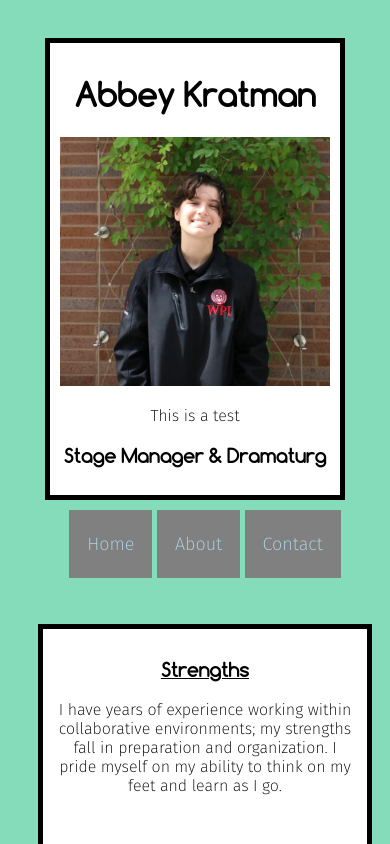
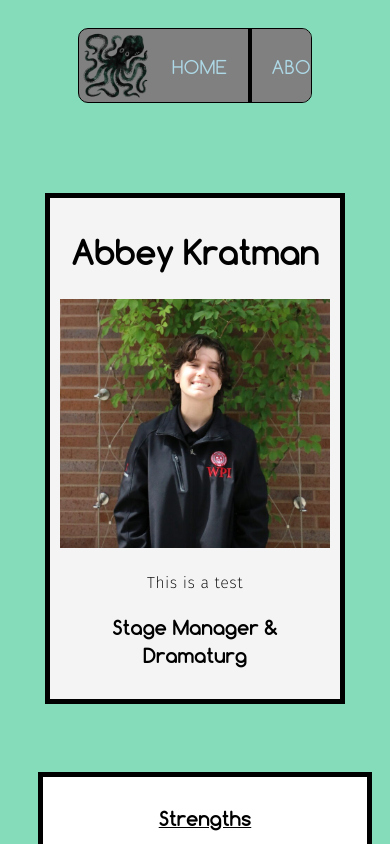
Before and after one commit to aekratman/sitetime, a plain HTML site: page index.html in a window 390 px wide. Shown: the top 844 px of the page. Drawn offline with Linux system fonts and the light colour scheme; files that its build step writes are made by us from their sources; a script that the page names is missing.

Commit message:
css updates
header addition, pushing early through mobile test

```diff
--- a/index.html
+++ b/index.html
@@ -4,11 +4,38 @@
   <meta charset="UTF-8">
   <meta name="viewport" content="width=device-width, initial-scale=1.0">
   <title>Abbey Kratman</title>
-  <link rel="stylesheet" href="neocities-aekratman/style.css">
+  <link rel="stylesheet" href="/style.css">
 </head>
 
+
+
+
+    <header class="header-container">
+        <div class="header-bar round-corners display_row">
+          <img src="/images/octopus.png">
+          <div class="button comfortaa"><a href="/">HOME</a></div>
+          <div class="button comfortaa"><a href="/about">ABOUT</a></div>
+          <div class="button comfortaa"><a href="/contact">CONTACT</a></div>
+        </div>
+
+        <!-- <div class="website-title">Abbey Kratman</div> -->
+
+<!--
+        <div class="status-left">
+                <div id="statuscafe" class="status-positioning" style="display: flex; flex-direction: column; place-content: center;">
+                    <div id="statuscafe-username">current name</div>
+                    <div id="statuscafe-content" style="text-align:center;">testing one</div>
+                </div> -->
+            <!-- <img src="/images/transp/octopus.png"> -->
+        </header>
+        </div>
+
+
+
+
+
 <body class="bodybackground">
-  <link rel="stylesheet" href="style.css">
+  <link rel="stylesheet" href="/css/fancify.css">
   <font color="#000000">
     <script src="/buttontest.js"></script>
 
@@ -21,14 +48,10 @@
       </div>
 
       <div class="flexcol flexcenter">
-        <div class="ul lister2 firesans">
-          <div class="button"><a href="/">Home</a></div>
-          <div class="button"><a href="/about">About</a></div>
-          <div class="button"><a href="/contact">Contact</a></div>
-        </div>
+
         <br><br>
 
-        <div class="widebox firesans">
+        <div class="widebox basiic">
           <h3><b><u>Strengths</b></u></h3>
           <p>I have years of experience working within collaborative environments; my strengths fall in preparation and organization. I pride myself on my ability to think on my feet and learn as I go.</p>
           <br><br>
--- a/style.css
+++ b/style.css
@@ -30,8 +30,13 @@ h1, h3 {
   justify-content: center;
 }
 
-/* Sidebar settings */
+
+
+
+
+
 .sidebar {
+  margin-left: auto;
   padding: 10px;
   background-color: #f4f4f4;
   flex: 1;
@@ -217,10 +222,6 @@ h1, h3 {
   width: 600px;
 }
 
-.sidebar {
-  width: 300px;
-}
-
 .centerbox {
   width: 500px;
 }
@@ -242,15 +243,15 @@ a:link, a:visited {
 a:hover, a:active {
   color: blue;
   background-color: transparent;
-  text-decoration: underline;
 }
 
 /* Button settings */
 .button {
-  border: none;
+
+  border-right: 4px solid black;
   outline: 0;
   display: inline-block;
-  padding: 8px;
+  padding: 10px;
   color: white;
   background-color: grey;
   text-align: center;
@@ -310,9 +311,83 @@ button:hover, a:hover {
   box-sizing: border-box;
 }
 
+
+
+
+
+
+/* weird site planning moments */
+
 /* Body styling */
 body {
   font-family: Arial;
   padding: 20px;
   background: #f1f1f1;
 }
+
+
+.header-container {
+  position: relative;
+  height: 155px;
+  margin-bottom: var(--box-spacing);
+}
+
+
+/* .content-container {
+  display: flex;
+  flex-wrap: wrap;
+  justify-content: space-between;
+  height: fit-content;
+  margin-bottom: 10px;
+  gap: 10px;
+} */
+
+.sidebar {
+  padding: 10px;
+  background-color: #f4f4f4;
+  flex: 1;
+  width: 300px;
+  max-width: 300px;
+}
+
+.display_row {
+  display: flex;
+  overflow: hidden;
+}
+
+.header-bar {
+  border: 3px solid black;
+  position: relative;
+  margin-left: auto;
+  margin-right: auto;
+  bottom: 0;
+  height: 75px;
+  max-width: 70%;
+  background: grey;
+}
+
+.round-corners {
+   border: 1px solid black;
+   border-radius: var(--box-border-radius, 10px);
+}
+
+
+body {
+  font-family: var(--global-font);
+  font-size: var(--global-font-size);
+  color: var(--global-font-color);
+  line-height: 1.5;
+  letter-spacing: 0.5px;
+}
+
+
+.website-title {
+  position: absolute;
+  top: 40px;
+  right: 0;
+}
+
+
+.status-left {
+  z-index: 2;
+}
```
Also changed, not shown: images/octopus.png (added).
